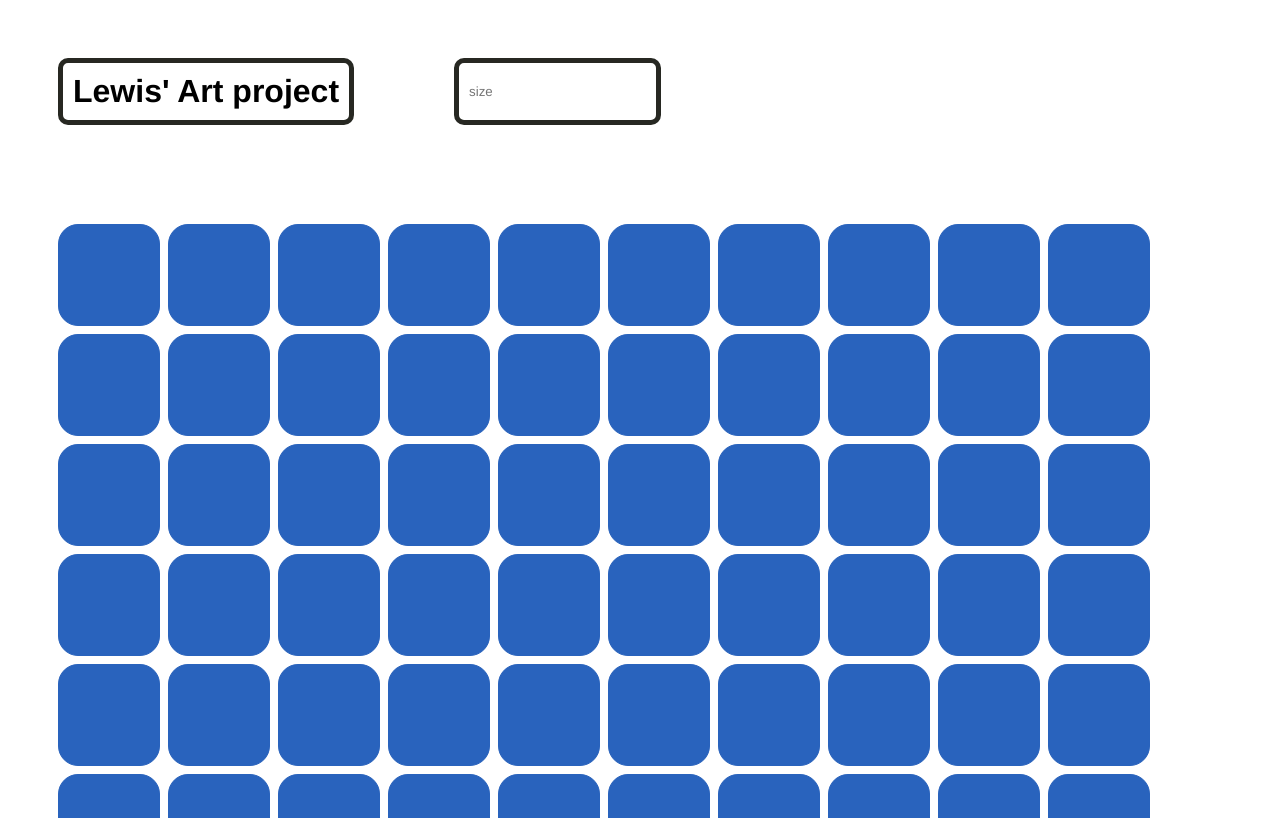
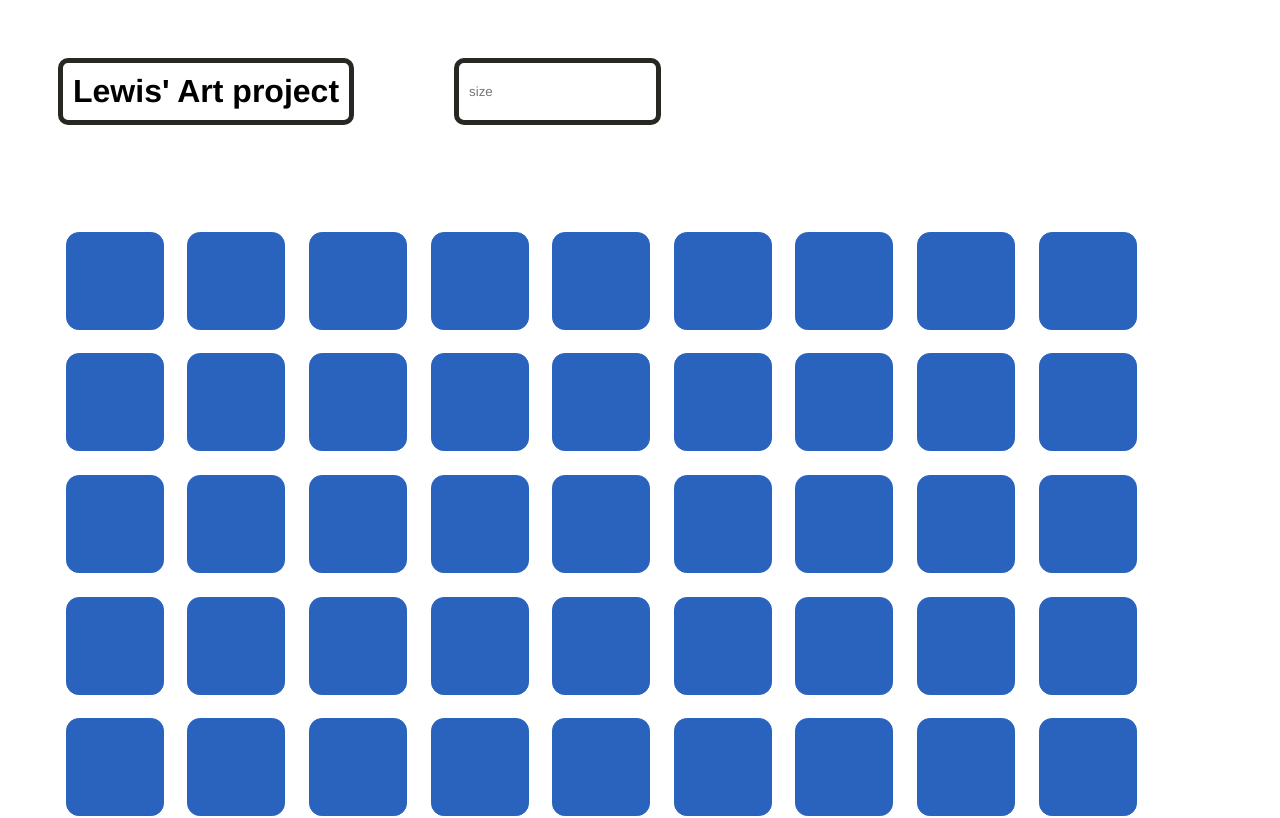
Before and after one commit to LewisGRobotics/art-project, an Angular app in the folder art-project/: page / in a window 1280 px wide. Shown: the top 818 px of the page. Built offline with nearby package versions, Linux system fonts and the light colour scheme.

Commit message:
Fit to device size

```diff
--- a/art-project/src/app/app.component.scss
+++ b/art-project/src/app/app.component.scss
@@ -24,13 +24,13 @@ h1, .sizeBox{
 
 .column{
     display: grid;
-    grid-auto-rows: 100px;
-    grid-auto-columns: 100px;
+    grid-auto-rows: 7.5vw;
+    grid-auto-columns: 7.5vw;
 }
 .row{
     display: inline-grid;
-    row-gap: 10px;
-    margin: 5px;
+    row-gap: 2vw;
+    margin: 1vw;
 }
 
 div{
@@ -38,8 +38,8 @@ div{
         align-self: center;
         background-color: $b;
         border: 1px solid $b;
-        border-radius: 20px;
-        height: 100px;
-        width: 100px;
+        border-radius: 1vw;
+        height: 7.5vw;
+        width: 7.5vw;
     }
 }
--- a/art-project/src/app/app.component.ts
+++ b/art-project/src/app/app.component.ts
@@ -7,5 +7,5 @@ import { Component } from '@angular/core';
 })
 export class AppComponent {
   title = 'art-project';
-  items = [2,3,1,4,5 ,6, 7, 8, 9, 10];
+  items = [2,3,1,4,5 ,6, 7, 8, 9];
 }
```
